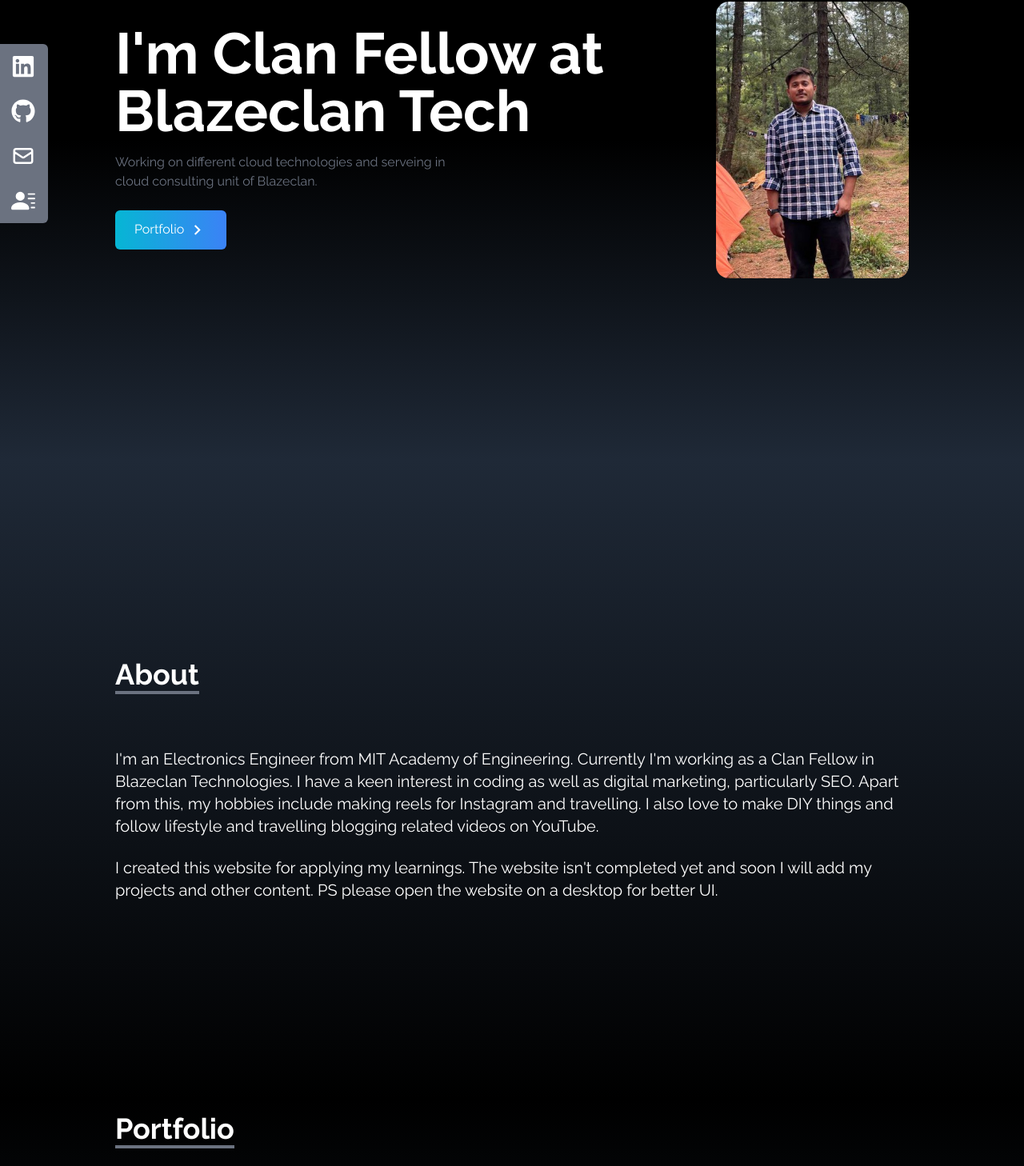
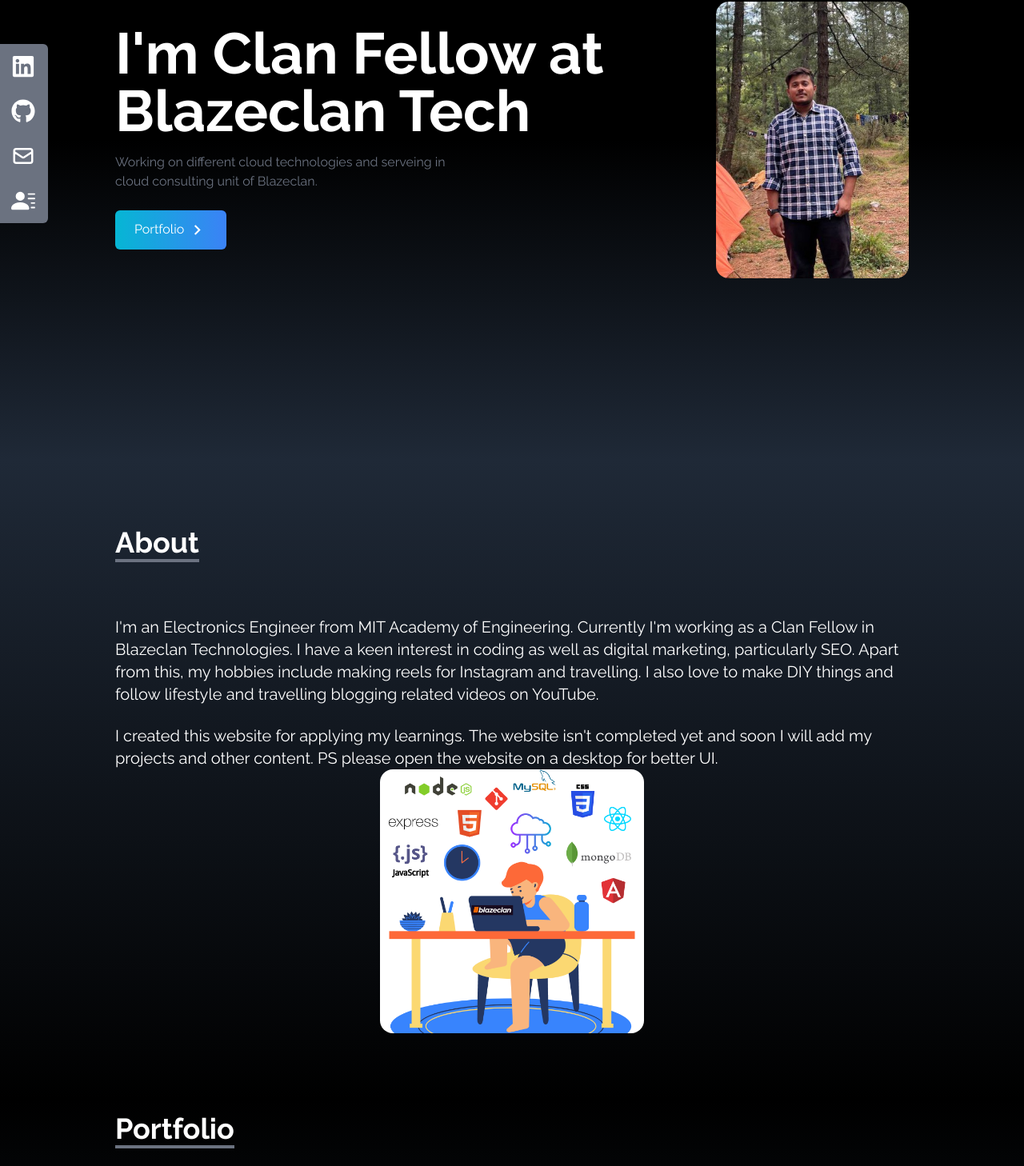
Before and after one commit to mskothari07/my-portfolio, a React (Create React App) app: page / in a window 1280 px wide. Shown: the part 225-1683 px from the top of the page at 80% size. Built offline with nearby package versions, Linux system fonts and the light colour scheme.

Commit message:
Minor changes

```diff
--- a/src/components/About.jsx
+++ b/src/components/About.jsx
@@ -1,5 +1,5 @@
 import React from 'react'
-
+import learn from '../assets/learn.png';
 const About = () => {
   return (
     <div name="about" className='w-full h-screen bg-gradient-to-b from-gray-800 to-black text-white'>
@@ -18,6 +18,14 @@
 
             PS please open the website on a desktop for better UI.
             </p>
+            <img
+            src={learn}
+            alt="my profile"
+            className="rounded-2xl self-center w-2/6 md:w-90%"
+          />
+        </div>
+        <div>
+
         </div>
     </div>
   )
--- a/src/components/Hom.jsx
+++ b/src/components/Hom.jsx
@@ -16,7 +16,7 @@
             I'm Clan Fellow at Blazeclan Tech
           </h2>
           <p className="text-gray-500 py-4 max-w-md">
-           Working on different cloud technologies and serveing in cloud consulting unit of Blazeclan.
+           Working on different cloud technologies and serveing in cloud consulting unit of <a  href='https://www.blazeclan.com/'>Blazeclan</a>.
           </p>
 
           <div>
```
Also changed, not shown: src/assets/learn.png (added).
